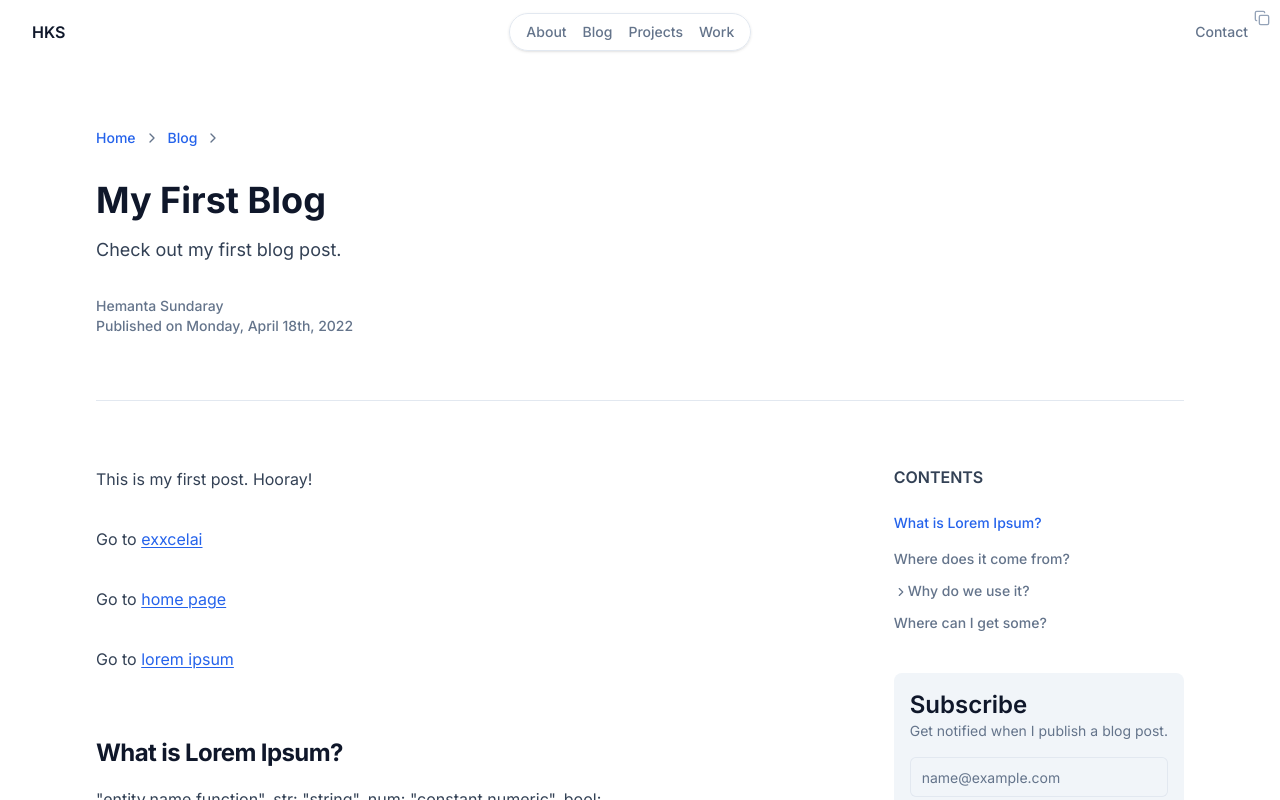
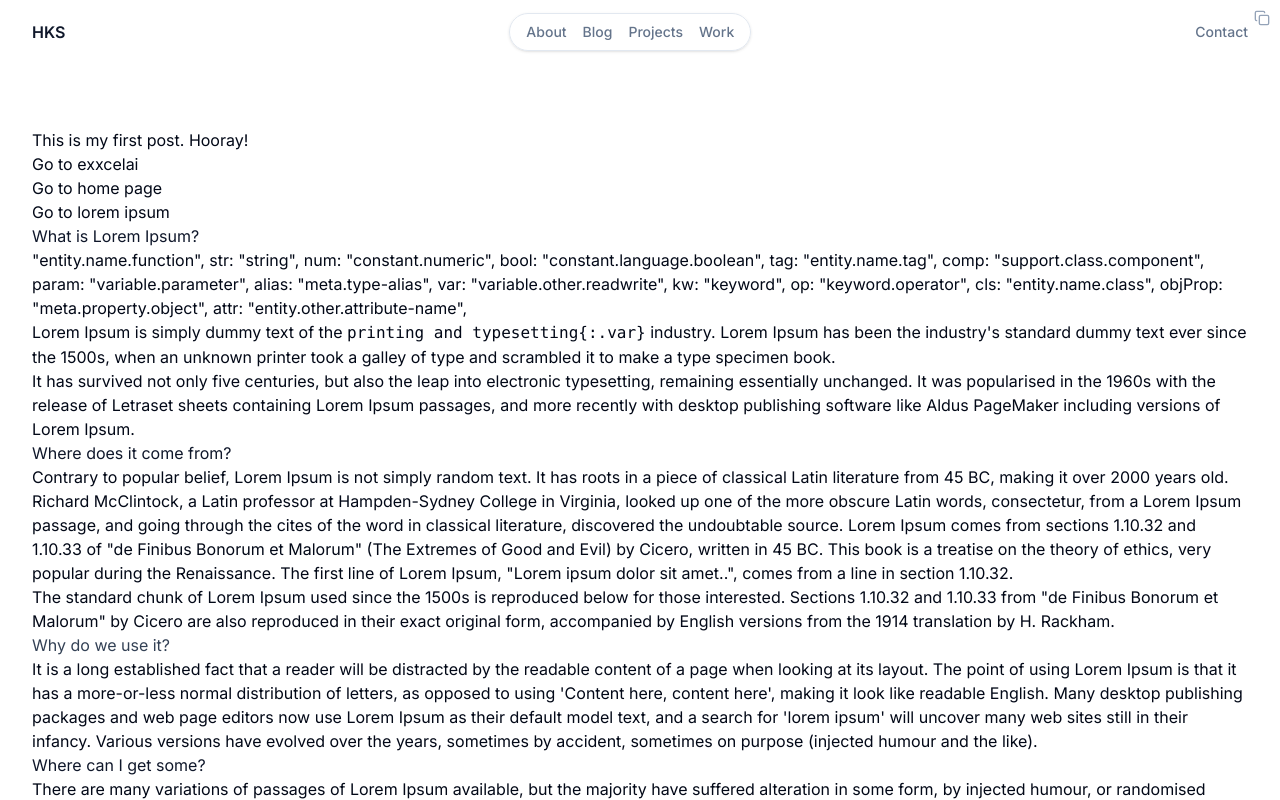
Before and after one commit to sundaray/hemantasundaray, a Next.js app: page /blog/first-post in a window 1280 px wide. Shown: the top 800 px of the page. Built offline with nearby package versions, Linux system fonts and the light colour scheme.

Commit message:
problem isplated and is being fixed

```diff
--- a/components/blog-post-layout.tsx
+++ b/components/blog-post-layout.tsx
@@ -23,8 +23,9 @@ export function BlogPostLayout({ children, frontmatter }: BlogPostLayoutProps) {
   return (
     <>
       {/* <PageScrollProgress /> */}
-      <div className="container flex grid max-w-6xl flex-col gap-16">
-        <header>
+      <div className="container">
+        <article>{children}</article>
+        {/* <header>
           <div className="mb-8 flex items-center gap-2 text-sm font-medium">
             <Link
               href="/"
@@ -46,11 +47,11 @@ export function BlogPostLayout({ children, frontmatter }: BlogPostLayoutProps) {
           </h1>
           <p className="mb-8 text-lg text-slate-700">{description}</p>
           <div className="flex items-center gap-4">
-            {/* <Image
+            <Image
             src={Avatar}
             className="size-10 rounded-full object-cover object-center"
             alt="Author avatar"
-          /> */}
+          />
             <div className="flex flex-col text-sm font-medium text-muted-foreground">
               <p>{author}</p>
               <p>Published on {formatDate(publishedAt)}</p>
@@ -94,7 +95,7 @@ export function BlogPostLayout({ children, frontmatter }: BlogPostLayoutProps) {
             </div>
           </aside>
         </section>
-        {/* <section className="rounded-lg bg-secondary py-8 lg:py-16">
+        <section className="rounded-lg bg-secondary py-8 lg:py-16">
           <Comments />
         </section> */}
       </div>
--- a/styles/globals.css
+++ b/styles/globals.css
@@ -125,13 +125,11 @@ input {
     @apply mb-8 list-decimal pl-8 leading-7;
   }
 
-  /* Code block */
-  .prose figure {
-    @apply mb-8 rounded-lg border shadow-sm;
+  figure[data-rehype-pretty-code-figure] {
+    @apply mb-8 rounded-lg border shadow-sm overflow-x-auto;
   }
 
-  /* Code block title */
-  .prose figure figcaption {
+  /*.prose figure figcaption {
     @apply border-b p-3 text-sm text-muted-foreground;
   }
 
@@ -146,17 +144,17 @@ input {
 
   [data-line] {
     @apply border-l-2 border-l-transparent;
+  } */
+
+  /* [data-line]::before {
+    @apply mx-4 inline-block text-right;
+    counter-increment: line;
+    content: counter(line);
+    width: 1rem;
+    color: #a1a1aa;
   }
-
-  [data-line]::before {
-    @apply mx-4 inline-block text-right;
-    counter-increment: line; /* Increment counter for each line */
-    content: counter(line); /* Display the counter value */
-    width: 1rem; /* Adjust width as needed */
-    color: #a1a1aa; /* Set line number color (adjust if needed) */
-  }
-
-  [data-highlighted-line] {
+ */
+  /* [data-highlighted-line] {
     @apply border-l-2 border-blue-600 bg-blue-50;
   }
 
@@ -166,8 +164,7 @@ input {
 
   [data-line-numbers-max-digits="3"] > [data-line]::before {
     width: 3rem;
-  }
-
+  } */
 }
 
 input[type="search"]::-webkit-search-cancel-button {
@@ -182,3 +179,9 @@ input[type="search"]:focus::-webkit-search-cancel-button {
 .note-component p:last-child {
   margin-bottom: 0 !important;
 }
+
+
+/* figure pre {
+  padding: 1rem 0;
+  border: 0.1rem solid yellow;
+} */
```
Also changed, not shown: app/blog/(posts)/first-post/page.mdx (+0 -1 lines).
